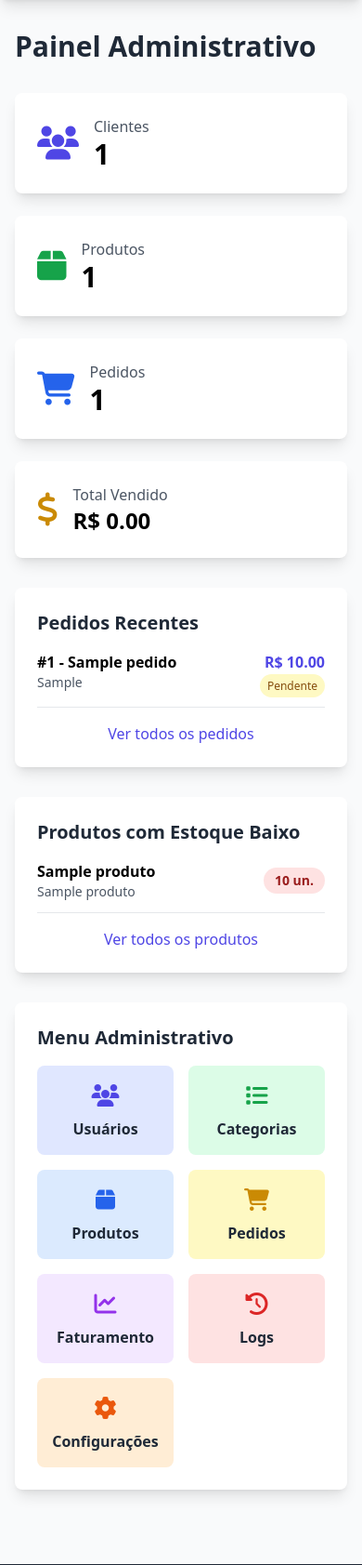
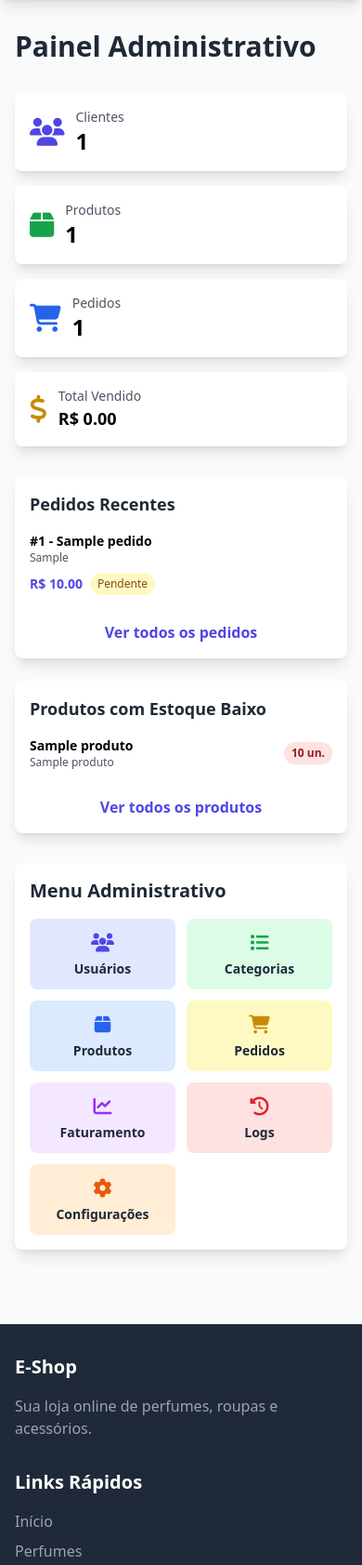
Before and after one commit to DuJao22/Apresentacao-UpComercce, a Flask app: template app/templates/admin/dashboard.html in a window 390 px wide. Shown: the part 64-1747 px from the top of the page at 93% size. Run offline with Flask 3, Linux system fonts and the light colour scheme; the template is opened without the code that fills it: most values are stand-ins (such as "Sample title", 1, 10 or a date in 2020); data that the repository does not hold is empty; some libraries are stand-ins or nearby versions.

Commit message:
Improve responsiveness and layout of cards across all devices
Update HTML templates to ensure consistent and adaptive card displays on various screen sizes, including mobile and desktop, by adjusting grid layouts, padding, and text wrapping.

Replit-Commit-Author: Agent
Replit-Commit-Session-Id: f944b3f5-b9c8-48cd-88df-bb8ecefa3dbb
Replit-Commit-Checkpoint-Type: intermediate_checkpoint
Replit-Commit-Screenshot-Url: https://storage.googleapis.com/screenshot-production-us-central1/2603b1c3-efbb-45d0-ab01-4c1e928f44ac/f944b3f5-b9c8-48cd-88df-bb8ecefa3dbb/LsWtusO

```diff
--- a/app/templates/admin/dashboard.html
+++ b/app/templates/admin/dashboard.html
@@ -6,62 +6,62 @@
 <div class="max-w-7xl mx-auto px-4 sm:px-6 lg:px-8 py-8">
     <h1 class="text-3xl font-bold text-gray-800 mb-8">Painel Administrativo</h1>
 
-    <div class="grid grid-cols-1 md:grid-cols-4 gap-6 mb-8">
-        <div class="bg-white rounded-lg shadow-lg p-6">
+    <div class="grid grid-cols-1 sm:grid-cols-2 lg:grid-cols-4 gap-4 md:gap-6 mb-8">
+        <div class="bg-white rounded-lg shadow-lg p-4 md:p-6">
             <div class="flex items-center">
-                <i class="fas fa-users text-4xl text-indigo-600 mr-4"></i>
-                <div>
-                    <p class="text-gray-600">Clientes</p>
-                    <p class="text-3xl font-bold">{{ total_usuarios }}</p>
+                <i class="fas fa-users text-3xl md:text-4xl text-indigo-600 mr-3 md:mr-4"></i>
+                <div class="min-w-0 flex-1">
+                    <p class="text-sm md:text-base text-gray-600">Clientes</p>
+                    <p class="text-2xl md:text-3xl font-bold truncate">{{ total_usuarios }}</p>
                 </div>
             </div>
         </div>
 
-        <div class="bg-white rounded-lg shadow-lg p-6">
+        <div class="bg-white rounded-lg shadow-lg p-4 md:p-6">
             <div class="flex items-center">
-                <i class="fas fa-box text-4xl text-green-600 mr-4"></i>
-                <div>
-                    <p class="text-gray-600">Produtos</p>
-                    <p class="text-3xl font-bold">{{ total_produtos }}</p>
+                <i class="fas fa-box text-3xl md:text-4xl text-green-600 mr-3 md:mr-4"></i>
+                <div class="min-w-0 flex-1">
+                    <p class="text-sm md:text-base text-gray-600">Produtos</p>
+                    <p class="text-2xl md:text-3xl font-bold truncate">{{ total_produtos }}</p>
                 </div>
             </div>
         </div>
 
-        <div class="bg-white rounded-lg shadow-lg p-6">
+        <div class="bg-white rounded-lg shadow-lg p-4 md:p-6">
             <div class="flex items-center">
-                <i class="fas fa-shopping-cart text-4xl text-blue-600 mr-4"></i>
-                <div>
-                    <p class="text-gray-600">Pedidos</p>
-                    <p class="text-3xl font-bold">{{ total_pedidos }}</p>
+                <i class="fas fa-shopping-cart text-3xl md:text-4xl text-blue-600 mr-3 md:mr-4"></i>
+                <div class="min-w-0 flex-1">
+                    <p class="text-sm md:text-base text-gray-600">Pedidos</p>
+                    <p class="text-2xl md:text-3xl font-bold truncate">{{ total_pedidos }}</p>
                 </div>
             </div>
         </div>
 
-        <div class="bg-white rounded-lg shadow-lg p-6">
+        <div class="bg-white rounded-lg shadow-lg p-4 md:p-6">
             <div class="flex items-center">
-                <i class="fas fa-dollar-sign text-4xl text-yellow-600 mr-4"></i>
-                <div>
-                    <p class="text-gray-600">Total Vendido</p>
-                    <p class="text-2xl font-bold">R$ {{ "%.2f"|format(total_vendido) }}</p>
+                <i class="fas fa-dollar-sign text-3xl md:text-4xl text-yellow-600 mr-3 md:mr-4"></i>
+                <div class="min-w-0 flex-1">
+                    <p class="text-sm md:text-base text-gray-600">Total Vendido</p>
+                    <p class="text-lg md:text-2xl font-bold break-words">R$ {{ "%.2f"|format(total_vendido) }}</p>
                 </div>
             </div>
         </div>
     </div>
 
-    <div class="grid grid-cols-1 lg:grid-cols-2 gap-8">
-        <div class="bg-white rounded-lg shadow-lg p-6">
-            <h3 class="text-xl font-bold text-gray-800 mb-4">Pedidos Recentes</h3>
+    <div class="grid grid-cols-1 lg:grid-cols-2 gap-6 md:gap-8">
+        <div class="bg-white rounded-lg shadow-lg p-4 md:p-6">
+            <h3 class="text-lg md:text-xl font-bold text-gray-800 mb-4">Pedidos Recentes</h3>
             <div class="space-y-3">
                 {% for pedido in pedidos_recentes %}
-                <div class="border-b border-gray-200 pb-3">
-                    <div class="flex justify-between items-start">
-                        <div>
-                            <p class="font-semibold">#{{ pedido.id }} - {{ pedido.cliente_nome }}</p>
-                            <p class="text-sm text-gray-600">{{ pedido.criado_em }}</p>
+                <div class="border-b border-gray-200 pb-3 last:border-b-0">
+                    <div class="flex flex-col sm:flex-row sm:justify-between sm:items-start gap-2">
+                        <div class="min-w-0 flex-1">
+                            <p class="font-semibold text-sm md:text-base truncate">#{{ pedido.id }} - {{ pedido.cliente_nome }}</p>
+                            <p class="text-xs md:text-sm text-gray-600">{{ pedido.criado_em }}</p>
                         </div>
-                        <div class="text-right">
-                            <p class="font-bold text-indigo-600">R$ {{ "%.2f"|format(pedido.total) }}</p>
-                            <span class="text-xs px-2 py-1 rounded-full
+                        <div class="flex items-center gap-2 sm:text-right sm:flex-col sm:items-end">
+                            <p class="font-bold text-indigo-600 text-sm md:text-base">R$ {{ "%.2f"|format(pedido.total) }}</p>
+                            <span class="text-xs px-2 py-1 rounded-full whitespace-nowrap
                                 {% if pedido.status == 'pendente' %}bg-yellow-100 text-yellow-800
                                 {% elif pedido.status == 'aprovado' %}bg-green-100 text-green-800
                                 {% else %}bg-blue-100 text-blue-800{% endif %}">
@@ -72,64 +72,64 @@
                 </div>
                 {% endfor %}
             </div>
-            <a href="{{ url_for('admin.pedidos') }}" class="block mt-4 text-center text-indigo-600 hover:underline">
+            <a href="{{ url_for('admin.pedidos') }}" class="block mt-4 text-center text-indigo-600 hover:underline font-semibold">
                 Ver todos os pedidos
             </a>
         </div>
 
-        <div class="bg-white rounded-lg shadow-lg p-6">
-            <h3 class="text-xl font-bold text-gray-800 mb-4">Produtos com Estoque Baixo</h3>
+        <div class="bg-white rounded-lg shadow-lg p-4 md:p-6">
+            <h3 class="text-lg md:text-xl font-bold text-gray-800 mb-4">Produtos com Estoque Baixo</h3>
             <div class="space-y-3">
                 {% for produto in produtos_baixo_estoque %}
-                <div class="border-b border-gray-200 pb-3">
-                    <div class="flex justify-between items-center">
-                        <div>
-                            <p class="font-semibold">{{ produto.nome }}</p>
-                            <p class="text-sm text-gray-600">{{ produto.categoria_nome }}</p>
+                <div class="border-b border-gray-200 pb-3 last:border-b-0">
+                    <div class="flex justify-between items-center gap-3">
+                        <div class="min-w-0 flex-1">
+                            <p class="font-semibold text-sm md:text-base truncate">{{ produto.nome }}</p>
+                            <p class="text-xs md:text-sm text-gray-600 truncate">{{ produto.categoria_nome }}</p>
                         </div>
-                        <span class="px-3 py-1 bg-red-100 text-red-800 rounded-full text-sm font-semibold">
+                        <span class="px-2 md:px-3 py-1 bg-red-100 text-red-800 rounded-full text-xs md:text-sm font-semibold whitespace-nowrap">
                             {{ produto.quantidade_estoque }} un.
                         </span>
                     </div>
                 </div>
                 {% endfor %}
             </div>
-            <a href="{{ url_for('admin.produtos') }}" class="block mt-4 text-center text-indigo-600 hover:underline">
+            <a href="{{ url_for('admin.produtos') }}" class="block mt-4 text-center text-indigo-600 hover:underline font-semibold">
                 Ver todos os produtos
             </a>
         </div>
     </div>
 
-    <div class="mt-8 bg-white rounded-lg shadow-lg p-6">
+    <div class="mt-8 bg-white rounded-lg shadow-lg p-4 md:p-6">
         <h3 class="text-xl font-bold text-gray-800 mb-4">Menu Administrativo</h3>
-        <div class="grid grid-cols-2 md:grid-cols-4 gap-4">
-            <a href="{{ url_for('admin.usuarios') }}" class="p-4 bg-indigo-100 rounded-lg hover:bg-indigo-200 text-center">
-                <i class="fas fa-users text-2xl text-indigo-600 mb-2"></i>
-                <p class="font-semibold text-gray-800">Usuários</p>
+        <div class="grid grid-cols-2 sm:grid-cols-3 lg:grid-cols-4 xl:grid-cols-7 gap-3 md:gap-4">
+            <a href="{{ url_for('admin.usuarios') }}" class="p-3 md:p-4 bg-indigo-100 rounded-lg hover:bg-indigo-200 text-center transition-colors">
+                <i class="fas fa-users text-xl md:text-2xl text-indigo-600 mb-1 md:mb-2"></i>
+                <p class="font-semibold text-gray-800 text-sm md:text-base">Usuários</p>
             </a>
-            <a href="{{ url_for('admin.categorias') }}" class="p-4 bg-green-100 rounded-lg hover:bg-green-200 text-center">
-                <i class="fas fa-list text-2xl text-green-600 mb-2"></i>
-                <p class="font-semibold text-gray-800">Categorias</p>
+            <a href="{{ url_for('admin.categorias') }}" class="p-3 md:p-4 bg-green-100 rounded-lg hover:bg-green-200 text-center transition-colors">
+                <i class="fas fa-list text-xl md:text-2xl text-green-600 mb-1 md:mb-2"></i>
+                <p class="font-semibold text-gray-800 text-sm md:text-base">Categorias</p>
             </a>
-            <a href="{{ url_for('admin.produtos') }}" class="p-4 bg-blue-100 rounded-lg hover:bg-blue-200 text-center">
-                <i class="fas fa-box text-2xl text-blue-600 mb-2"></i>
-                <p class="font-semibold text-gray-800">Produtos</p>
+            <a href="{{ url_for('admin.produtos') }}" class="p-3 md:p-4 bg-blue-100 rounded-lg hover:bg-blue-200 text-center transition-colors">
+                <i class="fas fa-box text-xl md:text-2xl text-blue-600 mb-1 md:mb-2"></i>
+                <p class="font-semibold text-gray-800 text-sm md:text-base">Produtos</p>
             </a>
-            <a href="{{ url_for('admin.pedidos') }}" class="p-4 bg-yellow-100 rounded-lg hover:bg-yellow-200 text-center">
-                <i class="fas fa-shopping-cart text-2xl text-yellow-600 mb-2"></i>
-                <p class="font-semibold text-gray-800">Pedidos</p>
+            <a href="{{ url_for('admin.pedidos') }}" class="p-3 md:p-4 bg-yellow-100 rounded-lg hover:bg-yellow-200 text-center transition-colors">
+                <i class="fas fa-shopping-cart text-xl md:text-2xl text-yellow-600 mb-1 md:mb-2"></i>
+                <p class="font-semibold text-gray-800 text-sm md:text-base">Pedidos</p>
             </a>
-            <a href="{{ url_for('admin.faturamento') }}" class="p-4 bg-purple-100 rounded-lg hover:bg-purple-200 text-center">
-                <i class="fas fa-chart-line text-2xl text-purple-600 mb-2"></i>
-                <p class="font-semibold text-gray-800">Faturamento</p>
+            <a href="{{ url_for('admin.faturamento') }}" class="p-3 md:p-4 bg-purple-100 rounded-lg hover:bg-purple-200 text-center transition-colors">
+                <i class="fas fa-chart-line text-xl md:text-2xl text-purple-600 mb-1 md:mb-2"></i>
+                <p class="font-semibold text-gray-800 text-sm md:text-base">Faturamento</p>
             </a>
-            <a href="{{ url_for('admin.logs') }}" class="p-4 bg-red-100 rounded-lg hover:bg-red-200 text-center">
-                <i class="fas fa-history text-2xl text-red-600 mb-2"></i>
-                <p class="font-semibold text-gray-800">Logs</p>
+            <a href="{{ url_for('admin.logs') }}" class="p-3 md:p-4 bg-red-100 rounded-lg hover:bg-red-200 text-center transition-colors">
+                <i class="fas fa-history text-xl md:text-2xl text-red-600 mb-1 md:mb-2"></i>
+                <p class="font-semibold text-gray-800 text-sm md:text-base">Logs</p>
             </a>
-            <a href="{{ url_for('admin.configuracoes') }}" class="p-4 bg-orange-100 rounded-lg hover:bg-orange-200 text-center">
-                <i class="fas fa-cog text-2xl text-orange-600 mb-2"></i>
-                <p class="font-semibold text-gray-800">Configurações</p>
+            <a href="{{ url_for('admin.configuracoes') }}" class="p-3 md:p-4 bg-orange-100 rounded-lg hover:bg-orange-200 text-center transition-colors">
+                <i class="fas fa-cog text-xl md:text-2xl text-orange-600 mb-1 md:mb-2"></i>
+                <p class="font-semibold text-gray-800 text-sm md:text-base">Configurações</p>
             </a>
         </div>
     </div>
```
Also changed, not shown: app/templates/admin/categorias.html (+13 -12 lines), app/templates/admin/logs.html (+27 -1 lines), app/templates/admin/pedidos.html (+10 -10 lines), app/templates/admin/produtos.html (+16 -15 lines), app/templates/admin/usuarios.html (+18 -14 lines), app/templates/shop/categoria.html (+10 -10 lines), app/templates/shop/index.html (+17 -17 lines), app/templates/shop/produto.html (+8 -8 lines), 1 other file.
